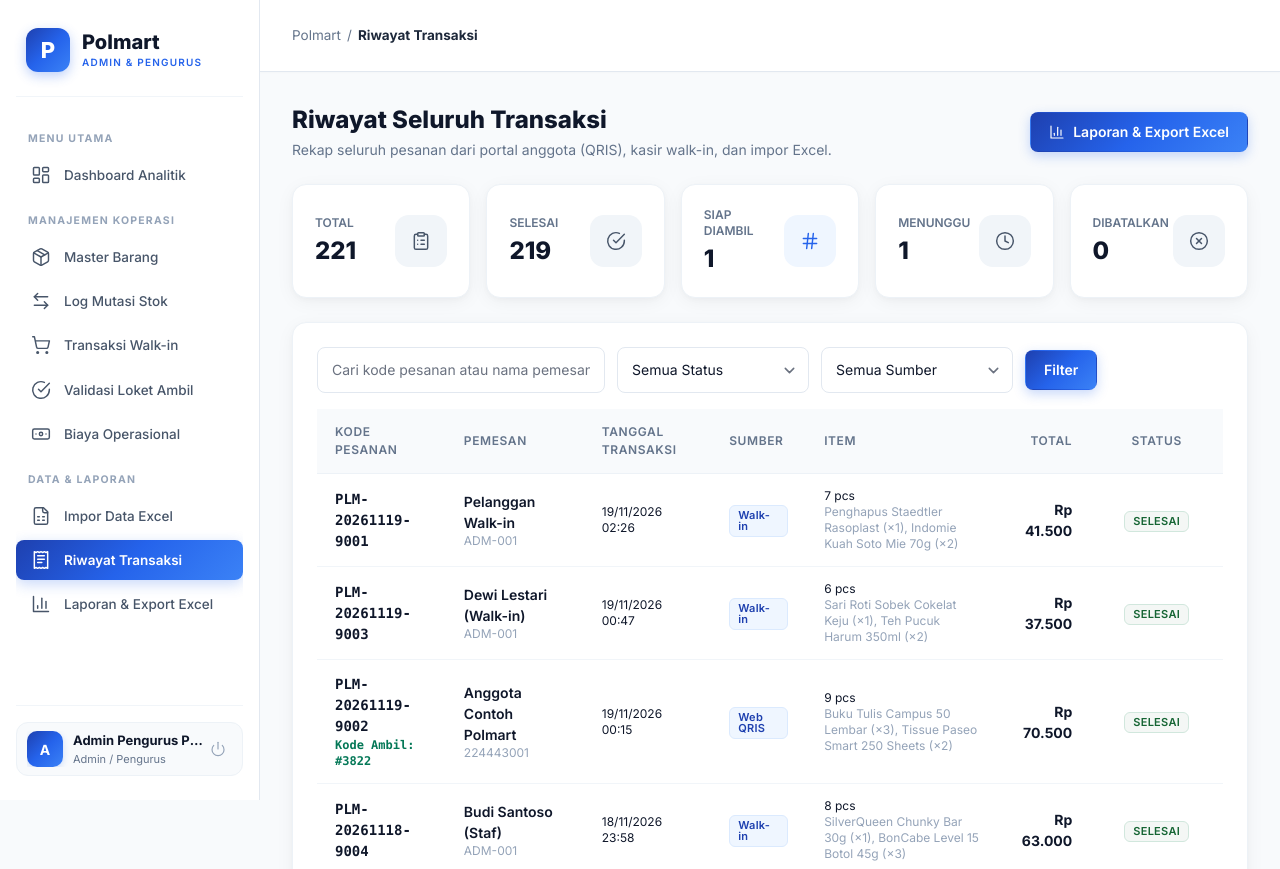
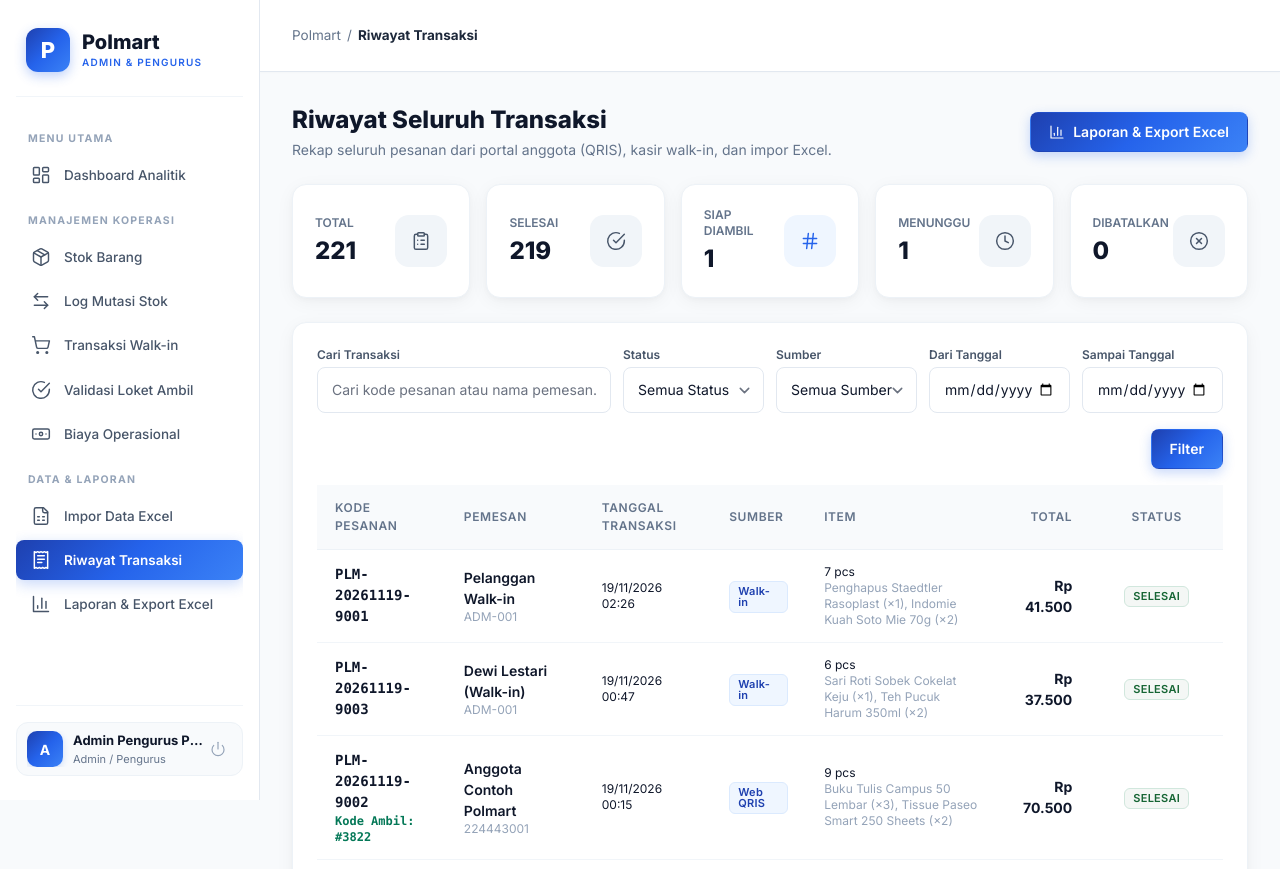
Before and after one commit to AlvinXIV/Polmart, a Laravel app: page /admin/transactions in a window 1280 px wide. Shown: the top 869 px of the page. Run offline with Laravel 12, Linux system fonts and the light colour scheme; a user stored in the database is signed in; data comes from the database, SQL or seed files in the repository; style sheets or scripts are compiled from the project's sources.

Commit message:
finalisasi projek

```diff
--- a/app/Http/Controllers/Admin/PickupController.php
+++ b/app/Http/Controllers/Admin/PickupController.php
@@ -5,6 +5,7 @@ namespace App\Http\Controllers\Admin;
 use App\Http\Controllers\Controller;
 use App\Models\Order;
 use App\Services\OrderService;
+use Carbon\Carbon;
 use Illuminate\Http\RedirectResponse;
 use Illuminate\Http\Request;
 use Illuminate\View\View;
@@ -123,6 +124,8 @@ class PickupController extends Controller
         $statusFilter = $request->string('status')->trim()->value();
         $sourceFilter = $request->string('source')->trim()->value();
         $search = $request->string('search')->trim()->value();
+        $startDateInput = trim((string) $request->input('start_date', ''));
+        $endDateInput = trim((string) $request->input('end_date', ''));
 
         $query = Order::with(['user', 'items.product'])
             ->latest('transaction_date');
@@ -133,6 +136,24 @@ class PickupController extends Controller
 
         if ($sourceFilter !== '') {
             $query->where('source', $sourceFilter);
+        }
+
+        if ($startDateInput !== '') {
+            try {
+                $startDate = Carbon::createFromFormat('Y-m-d', $startDateInput)->startOfDay();
+                $query->where('transaction_date', '>=', $startDate);
+            } catch (\Throwable) {
+                $startDateInput = '';
+            }
+        }
+
+        if ($endDateInput !== '') {
+            try {
+                $endDate = Carbon::createFromFormat('Y-m-d', $endDateInput)->endOfDay();
+                $query->where('transaction_date', '<=', $endDate);
+            } catch (\Throwable) {
+                $endDateInput = '';
+            }
         }
 
         if ($search !== '') {
@@ -153,6 +174,14 @@ class PickupController extends Controller
             'cancelled' => Order::where('status', 'DIBATALKAN')->count(),
         ];
 
-        return view('admin.riwayat-transaksi', compact('orders', 'stats', 'statusFilter', 'sourceFilter', 'search'));
+        return view('admin.riwayat-transaksi', compact(
+            'orders',
+            'stats',
+            'statusFilter',
+            'sourceFilter',
+            'search',
+            'startDateInput',
+            'endDateInput'
+        ));
     }
 }
--- a/app/Services/OrderService.php
+++ b/app/Services/OrderService.php
@@ -121,4 +121,49 @@ class OrderService
             return $lockedOrder->fresh(['items.product', 'user']);
         });
     }
+
+    /**
+     * Membatalkan pesanan QRIS yang masih MENUNGGU_BAYAR oleh anggota pemiliknya
+     * dan mengembalikan stok barang ke katalog.
+     */
+    public function cancelMemberOrder(Order $order, int $userId): Order
+    {
+        return DB::transaction(function () use ($order, $userId) {
+            $lockedOrder = Order::with('items.product')
+                ->whereKey($order->id)
+                ->lockForUpdate()
+                ->firstOrFail();
+
+            if ((int) $lockedOrder->user_id !== $userId) {
+                throw new RuntimeException('Anda tidak berhak membatalkan pesanan ini.');
+            }
+
+            if ($lockedOrder->status === 'DIBATALKAN') {
+                return $lockedOrder;
+            }
+
+            if ($lockedOrder->status !== 'MENUNGGU_BAYAR') {
+                throw new RuntimeException('Pesanan yang sudah dibayar atau selesai tidak dapat dibatalkan.');
+            }
+
+            $lockedOrder->update([
+                'status' => 'DIBATALKAN',
+            ]);
+
+            foreach ($lockedOrder->items as $item) {
+                if ($item->product) {
+                    $this->stockService->recordMutation(
+                        product: $item->product,
+                        type: 'return',
+                        qty: $item->qty,
+                        userId: $userId,
+                        reference: $lockedOrder->order_code,
+                        notes: 'Pembatalan pesanan QRIS oleh anggota sebelum dibayar'
+                    );
+                }
+            }
+
+            return $lockedOrder->fresh(['items.product', 'user']);
+        });
+    }
 }
--- a/resources/views/admin/dashboard.blade.php
+++ b/resources/views/admin/dashboard.blade.php
@@ -24,7 +24,7 @@
                 <div class="flex flex-wrap gap-3 mt-5">
                     <a href="{{ route('admin.products.index') }}" class="px-4 py-2.5 bg-white text-blue-700 font-bold text-sm rounded-lg shadow hover:bg-blue-50 transition inline-flex items-center gap-2">
                         <x-icon name="package" class="w-4 h-4" />
-                        <span>Master Barang</span>
+                        <span>Stok Barang</span>
                     </a>
                     <a href="{{ route('admin.manual-orders.create') }}" class="px-4 py-2.5 bg-white/15 border border-white/30 text-white font-semibold text-sm rounded-lg hover:bg-white/25 transition inline-flex items-center gap-2">
                         <x-icon name="shopping-cart" class="w-4 h-4" />
@@ -287,7 +287,7 @@
 
                 <div class="polmart-stat-card">
                     <div class="min-w-0">
-                        <p class="text-[11px] font-bold text-slate-500 uppercase tracking-wider truncate">Master Barang</p>
+                        <p class="text-[11px] font-bold text-slate-500 uppercase tracking-wider truncate">Stok Barang</p>
                         <p class="text-xl font-extrabold text-slate-900 mt-1">{{ $stats['total_products'] }}</p>
                         <p class="text-[11px] text-slate-400 mt-0.5 truncate">{{ $stats['active_products'] }} aktif • {{ $stats['categories_count'] }} kategori</p>
                     </div>
--- a/resources/views/admin/laporan.blade.php
+++ b/resources/views/admin/laporan.blade.php
@@ -229,10 +229,6 @@
                     </p>
                 </div>
             </div>
-
-            <p class="text-[11px] text-slate-400">
-                *Catatan Analisis: <strong>GPM (Gross Profit Margin)</strong> dihitung terhadap Total Omzet Penjualan; <strong>NPM (Net Profit Margin)</strong> dihitung dari Laba Bersih terhadap Total Omzet; <strong>Markup</strong> dihitung terhadap Total HPP Tercatat. Pembelian stok barang tidak termasuk OPEX (masuk ke HPP saat barang terjual).
-            </p>
 
             <!-- Keterangan Status HPP & Indikator Transaksi Belum Tercatat -->
             @if ($summary['has_unrecorded_hpp'])
--- a/resources/views/admin/manual-orders/create.blade.php
+++ b/resources/views/admin/manual-orders/create.blade.php
@@ -288,7 +288,7 @@
                         this.searchQuery = '';
                     } else {
                         this.scanStatus = 'error';
-                        this.scanMessage = 'Barcode ' + code + ' belum terdaftar di Master Barang.';
+                        this.scanMessage = 'Barcode ' + code + ' belum terdaftar di Stok Barang.';
                     }
                 },
                 findProductByCode(code) {
@@ -370,7 +370,7 @@
                     const product = this.findProductByCode(code);
                     if (!product) {
                         this.scanStatus = 'error';
-                        this.scanMessage = 'Barcode ' + code + ' belum terdaftar di Master Barang.';
+                        this.scanMessage = 'Barcode ' + code + ' belum terdaftar di Stok Barang.';
                         return;
                     }
 
--- a/resources/views/admin/operating-expenses/create.blade.php
+++ b/resources/views/admin/operating-expenses/create.blade.php
@@ -22,7 +22,7 @@
             <div class="text-xs text-amber-900 leading-relaxed">
                 <p class="font-bold">Jangan Mencampur Pembelian Stok (Kulakan) ke OPEX!</p>
                 <p class="mt-0.5">
-                    Pembelian stok barang dagangan sudah dihitung melalui <strong>HPP (Harga Pokok Penjualan)</strong> di Master Barang.
+                    Pembelian stok barang dagangan sudah dihitung melalui <strong>HPP (Harga Pokok Penjualan)</strong> di Stok Barang.
                     Masukkan hanya biaya di luar harga pokok barang seperti gaji, listrik, air, sewa, kemasan/plastik, atau perawatan toko.
                 </p>
             </div>
--- a/resources/views/admin/order-imports/index.blade.php
+++ b/resources/views/admin/order-imports/index.blade.php
@@ -21,7 +21,7 @@
             <div class="bg-white p-6 shadow-sm sm:rounded-lg">
                 <h3 class="font-semibold text-gray-800 mb-2">1. Unggah File Excel / CSV Sistem Lama</h3>
                 <p class="text-xs text-gray-500 mb-4">
-                    Pastikan kolom <code>kode_barang</code> cocok dengan SKU pada Master Barang. Data hasil impor tercatat dengan status <strong>SELESAI</strong> dan <strong>tidak memotong stok fisik gudang saat ini</strong>.
+                    Pastikan kolom <code>kode_barang</code> cocok dengan SKU pada Stok Barang. Data hasil impor tercatat dengan status <strong>SELESAI</strong> dan <strong>tidak memotong stok fisik gudang saat ini</strong>.
                 </p>
 
                 <form method="POST" action="{{ route('admin.order-imports.preview') }}" enctype="multipart/form-data" class="flex flex-wrap items-center gap-3">
--- a/resources/views/admin/products/create.blade.php
+++ b/resources/views/admin/products/create.blade.php
@@ -1,9 +1,9 @@
 <x-app-layout>
     @section('title', 'Tambah Barang - Polmart')
-    @section('page_title', 'Tambah Master Barang')
+    @section('page_title', 'Tambah Stok Barang')
 
     <x-slot name="header">
-        <h2 class="font-semibold text-xl text-gray-800 leading-tight">Tambah Master Barang Baru</h2>
+        <h2 class="font-semibold text-xl text-gray-800 leading-tight">Tambah Stok Barang Baru</h2>
     </x-slot>
 
     <div class="py-8">
--- a/resources/views/admin/products/edit.blade.php
+++ b/resources/views/admin/products/edit.blade.php
@@ -1,6 +1,6 @@
 <x-app-layout>
     @section('title', 'Edit Barang - Polmart')
-    @section('page_title', 'Edit Master Barang')
+    @section('page_title', 'Edit Stok Barang')
 
     <x-slot name="header">
         <h2 class="font-semibold text-xl text-gray-800 leading-tight">Edit Barang: {{ $product->name }}</h2>
--- a/resources/views/admin/products/mutations.blade.php
+++ b/resources/views/admin/products/mutations.blade.php
@@ -5,7 +5,7 @@
     <x-slot name="header">
         <div class="flex items-center justify-between">
             <h2 class="font-semibold text-xl text-gray-800 leading-tight">Riwayat Mutasi Stok</h2>
-            <a href="{{ route('admin.products.index') }}" class="px-4 py-2 bg-gray-200 text-gray-800 rounded-md text-sm">Kembali ke Master Barang</a>
+            <a href="{{ route('admin.products.index') }}" class="px-4 py-2 bg-gray-200 text-gray-800 rounded-md text-sm">Kembali ke Stok Barang</a>
         </div>
     </x-slot>
 
--- a/resources/views/admin/riwayat-transaksi.blade.php
+++ b/resources/views/admin/riwayat-transaksi.blade.php
@@ -55,30 +55,51 @@
 
         <!-- Filter & Tabel -->
         <section class="polmart-card space-y-4">
-            <form method="GET" action="{{ route('admin.transactions.index') }}" class="flex flex-wrap items-center gap-3">
-                <input type="text" name="search" value="{{ $search }}"
+            <form method="GET" action="{{ route('admin.transactions.index') }}" class="grid grid-cols-1 sm:grid-cols-2 lg:grid-cols-6 gap-3 items-end">
+                <div class="lg:col-span-2">
+                    <label for="search" class="block text-xs font-semibold text-slate-600 mb-1">Cari Transaksi</label>
+                    <input id="search" type="text" name="search" value="{{ $search }}"
                            placeholder="Cari kode pesanan atau nama pemesan..."
-                       class="polmart-input sm:w-72">
+                           class="polmart-input">
+                </div>
 
-                <select name="status" class="polmart-select sm:w-48">
+                <div>
+                    <label for="status" class="block text-xs font-semibold text-slate-600 mb-1">Status</label>
+                    <select id="status" name="status" class="polmart-select">
                         <option value="">Semua Status</option>
                         <option value="SELESAI" {{ $statusFilter === 'SELESAI' ? 'selected' : '' }}>SELESAI</option>
                         <option value="SIAP_DIAMBIL" {{ $statusFilter === 'SIAP_DIAMBIL' ? 'selected' : '' }}>SIAP DIAMBIL</option>
                         <option value="MENUNGGU_BAYAR" {{ $statusFilter === 'MENUNGGU_BAYAR' ? 'selected' : '' }}>MENUNGGU BAYAR</option>
                         <option value="DIBATALKAN" {{ $statusFilter === 'DIBATALKAN' ? 'selected' : '' }}>DIBATALKAN</option>
                     </select>
+                </div>
 
-                <select name="source" class="polmart-select sm:w-48">
+                <div>
+                    <label for="source" class="block text-xs font-semibold text-slate-600 mb-1">Sumber</label>
+                    <select id="source" name="source" class="polmart-select">
                         <option value="">Semua Sumber</option>
                         <option value="web" {{ $sourceFilter === 'web' ? 'selected' : '' }}>Portal Anggota (web)</option>
                         <option value="manual_admin" {{ $sourceFilter === 'manual_admin' ? 'selected' : '' }}>Kasir Walk-in</option>
                         <option value="import_excel" {{ $sourceFilter === 'import_excel' ? 'selected' : '' }}>Impor Excel</option>
                     </select>
+                </div>
 
-                <button type="submit" class="polmart-btn polmart-btn-primary">Filter</button>
-                @if ($search !== '' || $statusFilter !== '' || $sourceFilter !== '')
+                <div>
+                    <label for="start_date" class="block text-xs font-semibold text-slate-600 mb-1">Dari Tanggal</label>
+                    <input id="start_date" type="date" name="start_date" value="{{ $startDateInput }}" class="polmart-input">
+                </div>
+
+                <div>
+                    <label for="end_date" class="block text-xs font-semibold text-slate-600 mb-1">Sampai Tanggal</label>
+                    <input id="end_date" type="date" name="end_date" value="{{ $endDateInput }}" class="polmart-input">
+                </div>
+
+                <div class="sm:col-span-2 lg:col-span-6 flex items-center justify-end gap-2 pt-1">
+                    @if ($search !== '' || $statusFilter !== '' || $sourceFilter !== '' || $startDateInput !== '' || $endDateInput !== '')
                         <a href="{{ route('admin.transactions.index') }}" class="polmart-btn polmart-btn-secondary">Reset</a>
                     @endif
+                    <button type="submit" class="polmart-btn polmart-btn-primary">Filter</button>
+                </div>
             </form>
 
             <div class="overflow-x-auto">
--- a/resources/views/layouts/app.blade.php
+++ b/resources/views/layouts/app.blade.php
@@ -593,7 +593,7 @@
                     <a href="{{ route('admin.products.index') }}"
                        class="menu-link {{ request()->routeIs('admin.products.*') ? 'active' : '' }}">
                         <span class="menu-icon"><x-icon name="package" class="w-5 h-5" /></span>
-                        <span>Master Barang</span>
+                        <span>Stok Barang</span>
                     </a>
 
                     <a href="{{ route('admin.stock-mutations.index') }}"
--- a/resources/views/layouts/navigation.blade.php
+++ b/resources/views/layouts/navigation.blade.php
@@ -21,7 +21,7 @@
                             {{ __('Dashboard Admin') }}
                         </x-nav-link>
                         <x-nav-link :href="route('admin.products.index')" :active="request()->routeIs('admin.products.*')">
-                            {{ __('Master Barang') }}
+                            {{ __('Stok Barang') }}
                         </x-nav-link>
                         <x-nav-link :href="route('admin.manual-orders.index')" :active="request()->routeIs('admin.manual-orders.*')">
                             {{ __('Walk-in') }}
@@ -103,7 +103,7 @@
                     {{ __('Dashboard Admin') }}
                 </x-responsive-nav-link>
                 <x-responsive-nav-link :href="route('admin.products.index')" :active="request()->routeIs('admin.products.*')">
-                    {{ __('Master Barang') }}
+                    {{ __('Stok Barang') }}
                 </x-responsive-nav-link>
                 <x-responsive-nav-link :href="route('admin.manual-orders.index')" :active="request()->routeIs('admin.manual-orders.*')">
                     {{ __('Transaksi Walk-in') }}
--- a/routes/web.php
+++ b/routes/web.php
@@ -140,6 +140,8 @@ Route::middleware(['auth', 'role:member'])
             ->name('checkout.store');
         Route::get('/pembayaran/{order_code?}', [CheckoutController::class, 'payment'])
             ->name('pembayaran');
+        Route::post('/pembayaran/{order_code}/cancel', [CheckoutController::class, 'cancel'])
+            ->name('pembayaran.cancel');
 
         // Riwayat & Status Pesanan Anggota
         Route::get('/pesanan', [CheckoutController::class, 'orders'])
```
Also changed, not shown: app/Http/Controllers/Member/CheckoutController.php (+19 -0 lines), resources/views/admin/products/index.blade.php (+4 -4 lines), resources/views/anggota/pembayaran.blade.php (+11 -2 lines), tests/Feature/PolmartFlowTest.php (+89 -2 lines). Lines whose indentation alone changed are shown as unchanged.
